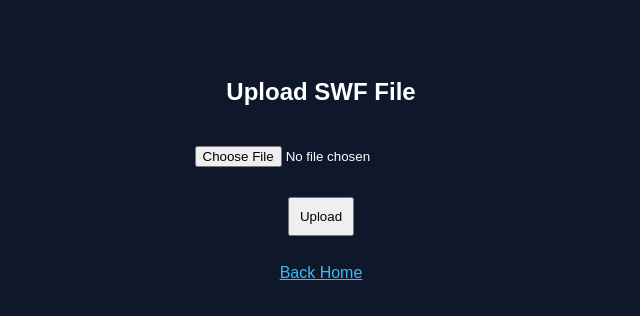
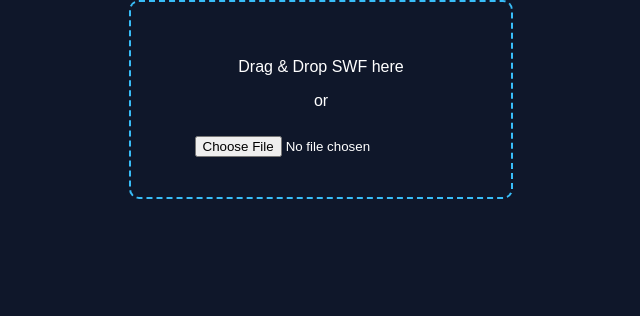
Before and after one commit to Jaime-sCheeseVault/Jaime-sCheeseVault.github.io, a plain HTML site: page upload.html in a window 1280 px wide. Shown: the whole page, without its empty margins (319-959 px from the left). Drawn offline with Linux system fonts and the light colour scheme.

Commit message:
Update upload.html

```diff
--- a/upload.html
+++ b/upload.html
@@ -1,79 +1,97 @@
 <!DOCTYPE html>
 <html lang="en">
 <head>
-  <meta charset="UTF-8" />
-  <meta name="viewport" content="width=device-width, initial-scale=1.0"/>
-  <title>Upload SWF</title>
+  <meta charset="UTF-8">
+  <meta name="viewport" content="width=device-width, initial-scale=1.0">
+  <title>SWF Player</title>
+  <script src="https://unpkg.com/@ruffle-rs/ruffle"></script>
+
   <style>
     body {
+      margin: 0;
+      background: #0f172a;
+      color: white;
+      display: flex;
+      flex-direction: column;
+      align-items: center;
+      justify-content: center;
+      height: 100vh;
       font-family: Arial;
-      background:#0f172a;
-      color:white;
-      text-align:center;
-      padding-top:50px;
     }
-    input, button {
-      margin:10px;
-      padding:10px;
+
+    #dropZone {
+      border: 2px dashed #38bdf8;
+      padding: 40px;
+      border-radius: 10px;
+      text-align: center;
+      margin-bottom: 20px;
+      width: 300px;
+    }
+
+    #player {
+      width: 800px;
+      height: 600px;
+    }
+
+    input {
+      margin-top: 10px;
     }
   </style>
 </head>
 <body>
 
-  <h2>Upload SWF File</h2>
+  <div id="dropZone">
+    <p>Drag & Drop SWF here</p>
+    <p>or</p>
+    <input type="file" id="fileInput" accept=".swf" />
+  </div>
 
-  <input type="file" id="fileInput" accept=".swf" />
-  <br/>
-  <button onclick="uploadFile()">Upload</button>
-
-  <br/><br/>
-  <a href="index.html" style="color:#38bdf8;">Back Home</a>
+  <div id="player"></div>
 
   <script>
-    function uploadFile() {
+    const dropZone = document.getElementById("dropZone");
     const fileInput = document.getElementById("fileInput");
-      const file = fileInput.files[0];
 
-      if (!file) {
-        alert("Please select a file.");
-        return;
+    function loadSWF(file) {
+      const url = URL.createObjectURL(file);
+
+      const ruffle = window.RufflePlayer.newest();
+      const player = ruffle.createPlayer();
+
+      const container = document.getElementById("player");
+      container.innerHTML = "";
+      container.appendChild(player);
+
+      player.load(url);
     }
 
-      // Warn about large files
-      if (file.size > 4 * 1024 * 1024) {
-        alert("Warning: This file is large and may fail due to browser storage limits.");
-      }
-
-      const reader = new FileReader();
-
-      reader.onload = function(e) {
-        try {
-          const dataUrl = e.target.result;
-
-          let games = JSON.parse(localStorage.getItem("swfFiles") || "[]");
-
-          games.push({
-            name: file.name,
-            data: dataUrl
+    // File input
+    fileInput.addEventListener("change", (e) => {
+      const file = e.target.files[0];
+      if (file) loadSWF(file);
     });
 
-          localStorage.setItem("swfFiles", JSON.stringify(games));
+    // Drag & drop
+    dropZone.addEventListener("dragover", (e) => {
+      e.preventDefault();
+      dropZone.style.borderColor = "#22d3ee";
+    });
 
-          alert("Upload successful!");
-          window.location.href = "index.html";
+    dropZone.addEventListener("dragleave", () => {
+      dropZone.style.borderColor = "#38bdf8";
+    });
 
-        } catch (err) {
-          console.error(err);
-          alert("Upload failed. Likely storage quota exceeded.");
+    dropZone.addEventListener("drop", (e) => {
+      e.preventDefault();
+      dropZone.style.borderColor = "#38bdf8";
+
+      const file = e.dataTransfer.files[0];
+      if (file && file.name.endsWith(".swf")) {
+        loadSWF(file);
+      } else {
+        alert("Please drop a valid .swf file");
       }
-      };
-
-      reader.onerror = function() {
-        alert("Failed to read file.");
-      };
-
-      reader.readAsDataURL(file);
-    }
+    });
   </script>
 
 </body>
```
Lines whose indentation alone changed are shown as unchanged.
